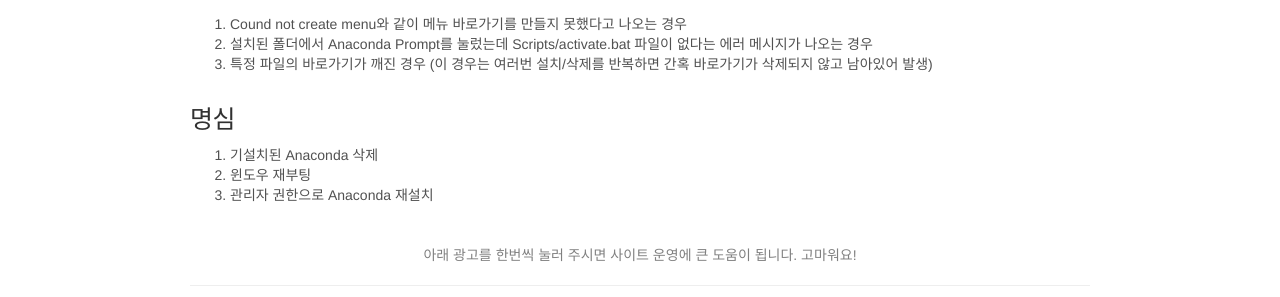
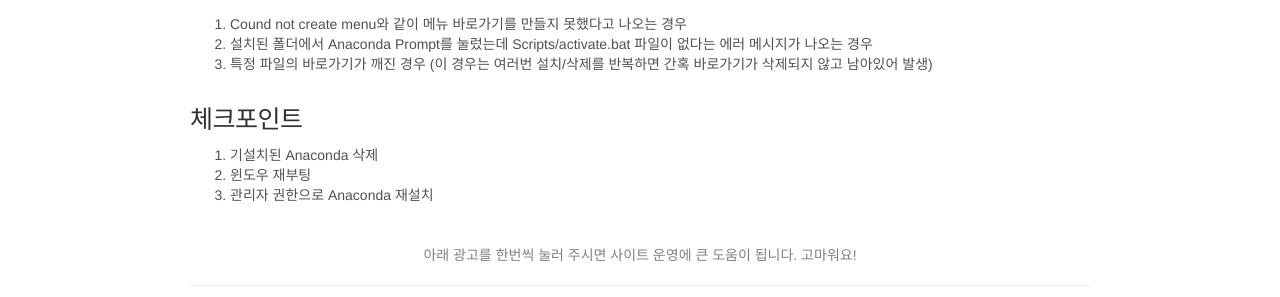
Before and after one commit to jwkcp/jwkcp.github.com, a Jekyll site: the page built from _posts/2018-01-23-anaconda-prompt-error.md, in a window 1280 px wide. Shown: the part 430-727 px from the top of the page. Built offline with Jekyll 4.4.1, drawn with Linux system fonts in a browser that asks for light colours; comment, search, counter and statistics services are not loaded.

Commit message:
단어 수정

```diff
--- a/_posts/2018-01-23-anaconda-prompt-error.md
+++ b/_posts/2018-01-23-anaconda-prompt-error.md
@@ -12,7 +12,7 @@
 2. 설치된 폴더에서 Anaconda Prompt를 눌렀는데 Scripts/activate.bat 파일이 없다는 에러 메시지가 나오는 경우
 3. 특정 파일의 바로가기가 깨진 경우 (이 경우는 여러번 설치/삭제를 반복하면 간혹 바로가기가 삭제되지 않고 남아있어 발생)
 
-### 명심
+### 체크포인트
 1. 기설치된 Anaconda 삭제
 2. 윈도우 재부팅
 3. 관리자 권한으로 Anaconda 재설치
```
